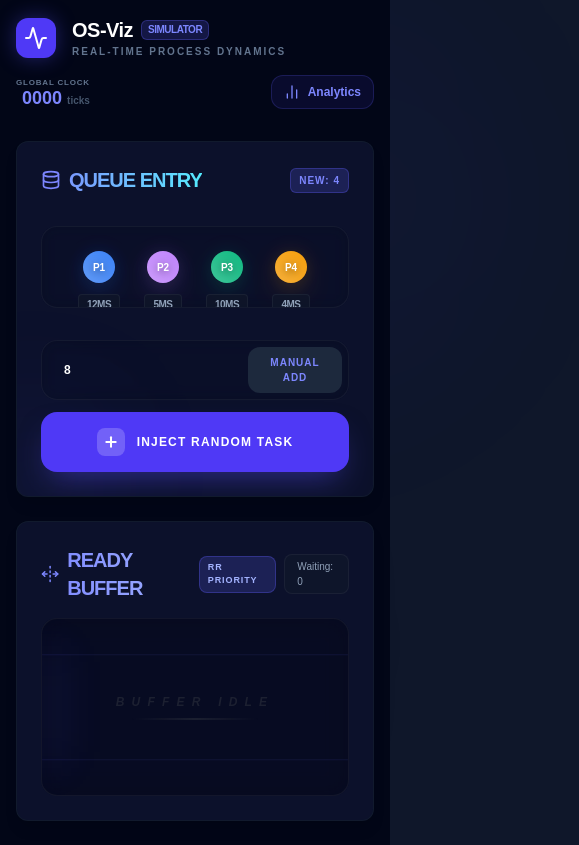
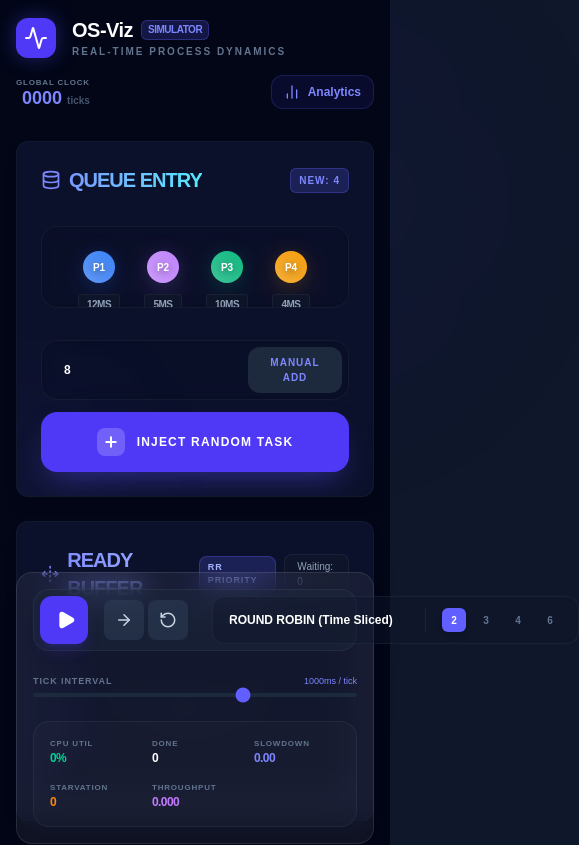
Before and after one commit to Fikresilase/osviz, a Next.js app: page / in a window 390 px wide. Shown: the top 845 px of the page, 579 px wide, since content can reach past the window. Built offline with nearby package versions, Linux system fonts and the light colour scheme.

Commit message:
verticaly scroll

```diff
--- a/app/globals.css
+++ b/app/globals.css
@@ -21,7 +21,6 @@ body {
   color: var(--foreground);
   background: var(--background);
   font-family: Arial, Helvetica, sans-serif;
-  overflow: hidden; /* Prevent scrolling for the app-like feel */
 }
 
 @layer utilities {
--- a/app/layout.tsx
+++ b/app/layout.tsx
@@ -25,7 +25,7 @@ export default function RootLayout({
   children: React.ReactNode;
 }>) {
   return (
-    <html lang="en">
+    <html lang="en" className="overflow-y-auto">
       <body
         className={`${geistSans.variable} ${geistMono.variable} antialiased`}
       >
--- a/app/page.tsx
+++ b/app/page.tsx
@@ -58,7 +58,7 @@ export default function OSVizPage() {
   }, []);
 
   return (
-    <main className="min-h-screen bg-[#020617] text-slate-200 p-4 md:p-6 flex flex-col font-sans selection:bg-blue-500/30 overflow-y-auto overflow-x-hidden">
+    <main className="min-h-screen bg-[#020617] text-slate-200 p-4 md:p-6 pb-8 flex flex-col font-sans selection:bg-blue-500/30">
       {/* App Header */}
       <header className="flex flex-col sm:flex-row items-start sm:items-center justify-between mb-8 gap-4 shrink-0">
         <div className="flex items-center gap-4">
@@ -147,7 +147,7 @@ export default function OSVizPage() {
       </div>
 
       {/* Global Controls Area - Sticky Bottom with Blur */}
-      <footer className="shrink-0 sticky bottom-0 z-50 glass p-4 rounded-2xl border-white/5 bg-slate-900/60 backdrop-blur-xl shadow-2xl">
+      <footer className="shrink-0 mt-auto sticky bottom-0 z-50 glass p-4 rounded-2xl border-white/5 bg-slate-900/60 backdrop-blur-xl shadow-2xl">
         <MetricsDashboard
           metrics={metrics}
           algorithm={algorithm}
```
